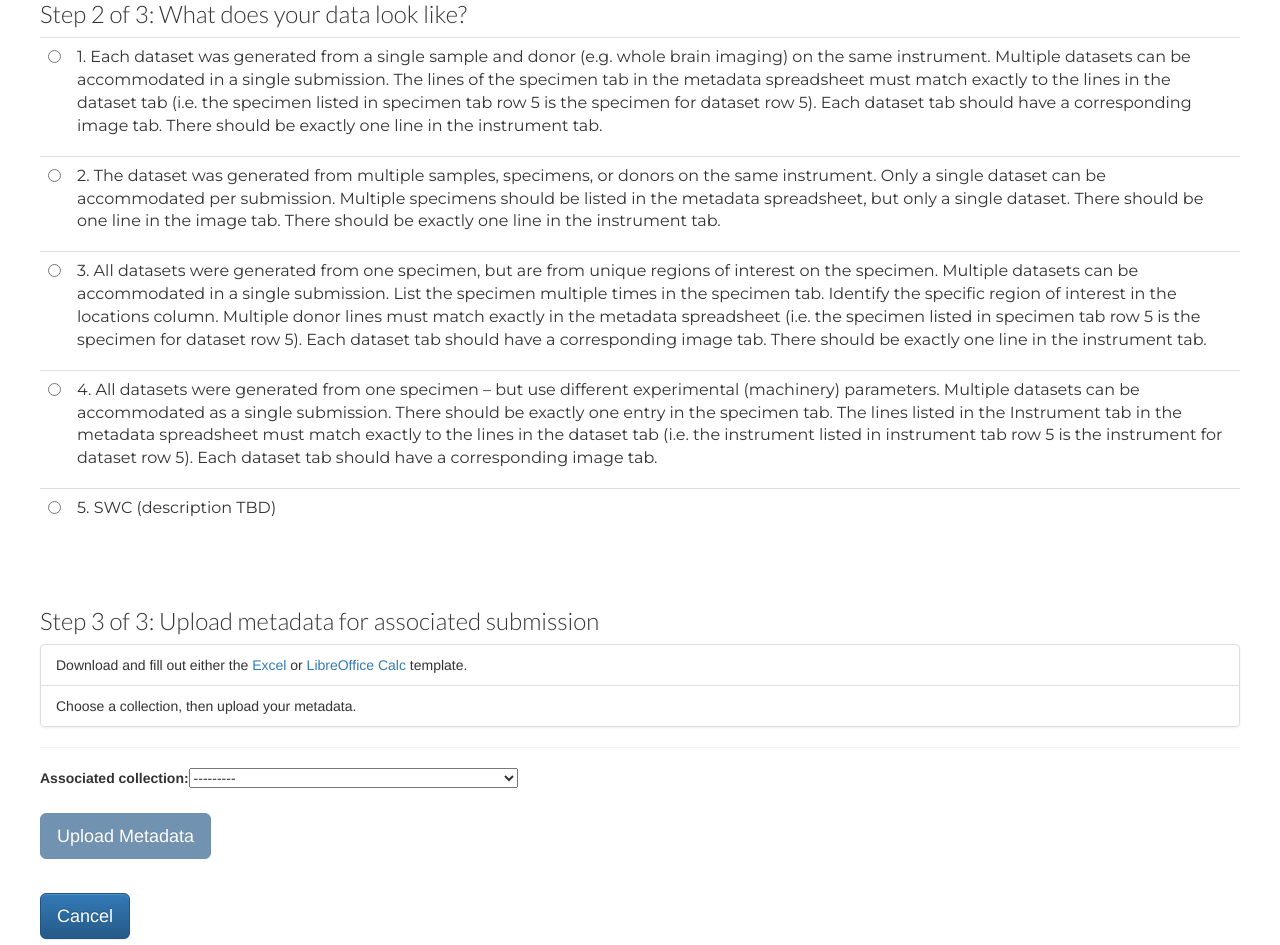
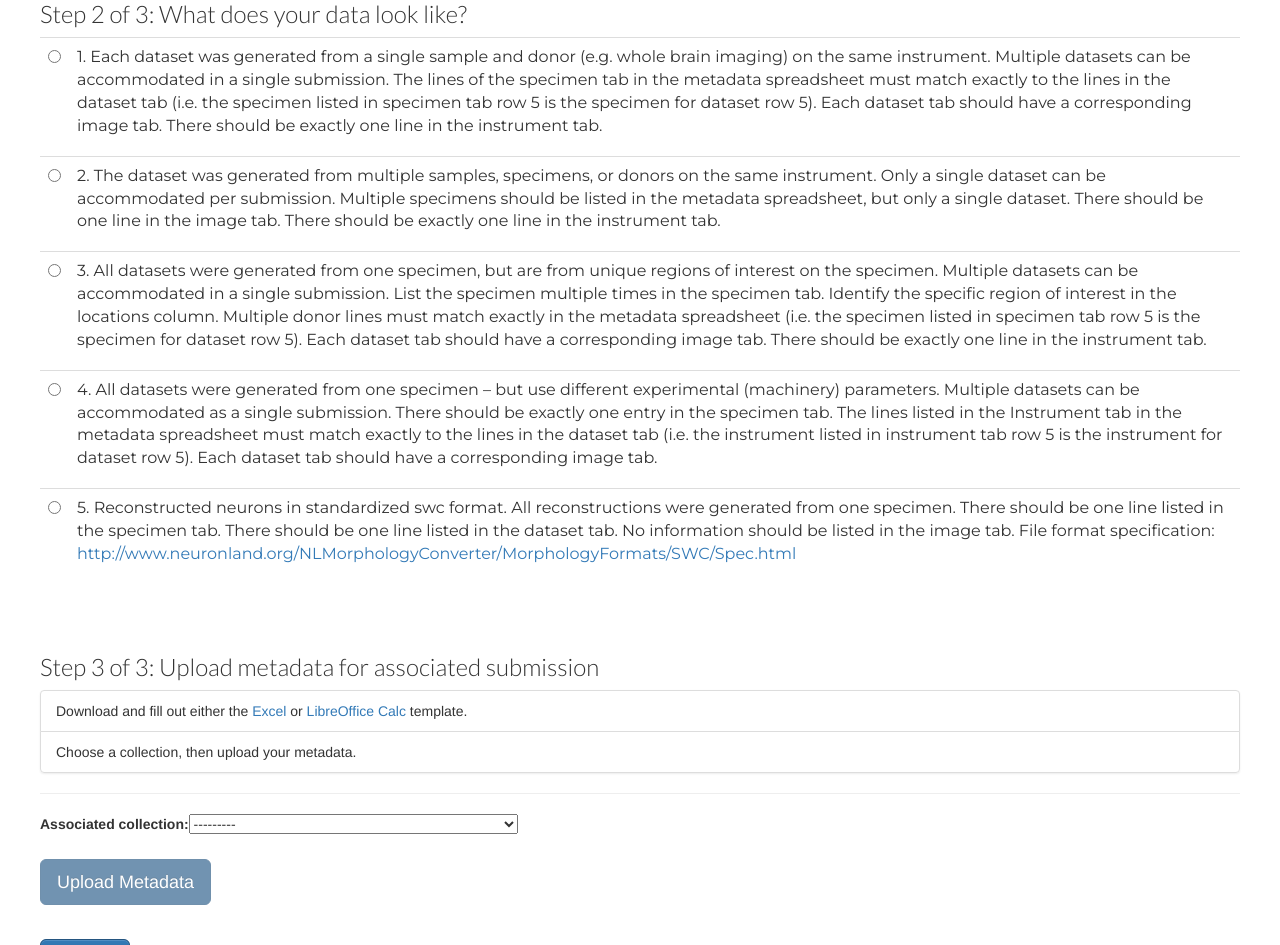
Before and after one commit to brain-image-library/bil_site, a Django app: page /ingest/descriptive_metadata_upload/ in a window 1280 px wide. Shown: the part 309-1254 px from the top of the page. Run offline with Django 3.2, Linux system fonts and the light colour scheme; a user stored in the database is signed in; tables that the repository leaves empty hold one stand-in row (values such as "Sample post"); parts of the project's set-up code (start-up, migrations or seed data) failed here and were passed over; some libraries are stand-ins or nearby versions.

Commit message:
updating a few things // switching branches

```diff
--- a/ingest/templates/ingest/metadata_questions.html
+++ b/ingest/templates/ingest/metadata_questions.html
@@ -46,7 +46,8 @@
         <input type="radio" id="ingest_method_5" name="ingest_method" value="ingest_5">
       </td>
       <td>
-      <p>5.	SWC (description TBD)</p>
+      <p>5.	Reconstructed neurons in standardized swc format. All reconstructions were generated from one specimen. There should be one line listed in the specimen tab. There should be one line listed in the dataset tab. No information should be listed in the image tab. File format specification: <a href="http://www.neuronland.org/NLMorphologyConverter/MorphologyFormats/SWC/Spec.html">http://www.neuronland.org/NLMorphologyConverter/MorphologyFormats/SWC/Spec.html</a>
+      </p>
       </td>
     </tr>
   </table>
--- a/ingest/views.py
+++ b/ingest/views.py
@@ -1434,7 +1434,7 @@ def check_swc_sheet(filename):
     workbook=xlrd.open_workbook(filename)
     sheetname = 'SWC'
     swc_sheet = workbook.sheet_by_name(sheetname)
-    colheads=['tracingFile', 'sourceData', 'sourceDataSample', 'sourceDataSubmission', 'coordinates', 'coordinatesRegistration', 'brainRegion', 'brainRegionAtlas', 'brainRegionAtlasName', 'brainRegionAxonalProjection', 'brainRegionDendriticProjection', 'neuronType', 'segmentTags', 'proofreadingLevel', 'notes']
+    colheads=['tracingFile', 'sourceData', 'sourceDataSample', 'sourceDataSubmission', 'coordinates', 'coordinatesRegistration', 'brainRegion', 'brainRegionAtlas', 'brainRegionAtlasName', 'brainRegionAxonalProjection', 'brainRegionDendriticProjection', 'neuronType', 'segmentTags', 'proofreadingLevel', 'Notes']
     cellcols=['A','B','C','D','E', 'F', 'G', 'H', 'I', 'J', 'K', 'L', 'M', 'N', 'O']
     coordinatesRegistration = ['Yes', 'No']
     cols=swc_sheet.row_values(3)
@@ -1643,12 +1643,12 @@ def save_swc_sheet(swcs, sheet, saved_datasets):
 
             swc = SWC(tracingFile=tracingFile, sourceData=sourceData, sourceDataSample=sourceDataSample, sourceDataSubmission=sourceDataSubmission, coordinates=coordinates, coordinatesRegistration=coordinatesRegistration,  brainRegion=brainRegion, brainRegionAtlas=brainRegionAtlas, brainRegionAtlasName=brainRegionAtlasName, brainRegionAxonalProjection=brainRegionAxonalProjection, brainRegionDendriticProjection=brainRegionDendriticProjection, neuronType=neuronType, segmentTags=segmentTags, proofreadingLevel=proofreadingLevel, notes=notes, data_set_id=data_set_id,sheet_id=sheet.id)
             swc_no_uuid = swc.save()
-            print(swc_no_uuid.id)
+            print('swc id: ' + swc_no_uuid.id)
 
 
             swc_uuid = Mne.num_to_mne(swc_no_uuid.id)
 
-            print(swc_uuid)
+            print('swc_uuid: '+ swc_uuid)
 
             this_swc = SWC.objects.get(id=swc_no_uuid.id)
             # this_swc(swc_uuid=swc_uuid)
@@ -2028,7 +2028,7 @@ def save_specimen_sheet_method_4(specimen_set, sheet):
 
 def save_specimen_sheet_method_5(specimen_set, sheet):
     # 1 datasets, 1 instruments, 0 images
-    # single specimen
+    # 1 specimen
     try:
         for s in specimen_set:
             localid = s['LocalID']
@@ -2392,12 +2392,12 @@ def save_all_sheets_method_4(instruments, specimen_set, images, datasets, sheet,
         saved = False
 
 def save_all_sheets_method_5(instruments, specimen_set, datasets, sheet, contributors, funders, publications, swcs):
-	  # if swc tab filled out we don't want images
-		# 1 dataset row should be filled out
-		# many SWC : 1 dataset
+	# if swc tab filled out we don't want images
+	# 1 dataset row should be filled out
+	# many SWC : 1 dataset
     # 1 specimen
     # 1 instrument
-		# 1 datasest
+	# 1 datasest
 
     try:
         specimen_object_method_5 = save_specimen_sheet_method_5(specimen_set, sheet)
@@ -2435,7 +2435,8 @@ def metadata_version_check(filename):
         version1 = True
     return version1
 
-def check_all_sheets(filename):
+def check_all_sheets(filename, ingest_method):
+    ingest_method = ingest_method
     errormsg = check_contributors_sheet(filename)
     if errormsg != '':
         return errormsg
@@ -2454,12 +2455,14 @@ def check_all_sheets(filename):
     errormsg = check_specimen_sheet(filename)
     if errormsg != '':
         return errormsg
-    errormsg = check_image_sheet(filename)
-    if errormsg != '':
-        return errormsg
-    errormsg = check_swc_sheet(filename)
-    if errormsg != '':
-        return errormsg
+    if ingest_method != 'ingest_5':
+        errormsg = check_image_sheet(filename)
+        if errormsg != '':
+            return errormsg
+    if ingest_method == 'ingest_5':
+        errormsg = check_swc_sheet(filename)
+        if errormsg != '':
+            return errormsg
     return errormsg
 
 @login_required
@@ -2493,7 +2496,7 @@ def descriptive_metadata_upload(request):
             # datapath = '/home/shared_bil_dev/testetc/'
 
             # for development locally
-            datapath = '/Users/luketuite/Desktop/bil_metadata_uploads'
+            datapath = '/Users/ecp/Desktop/bil_metadata_uploads'
 
             spreadsheet_file = request.FILES['spreadsheet_file']
 
@@ -2514,7 +2517,7 @@ def descriptive_metadata_upload(request):
 
             # using new metadata model
             elif version1 == False:
-                errormsg = check_all_sheets(filename)
+                errormsg = check_all_sheets(filename, ingest_method)
                 if errormsg != '':
                     messages.error(request, errormsg)
                     return redirect('ingest:descriptive_metadata_upload')
```
